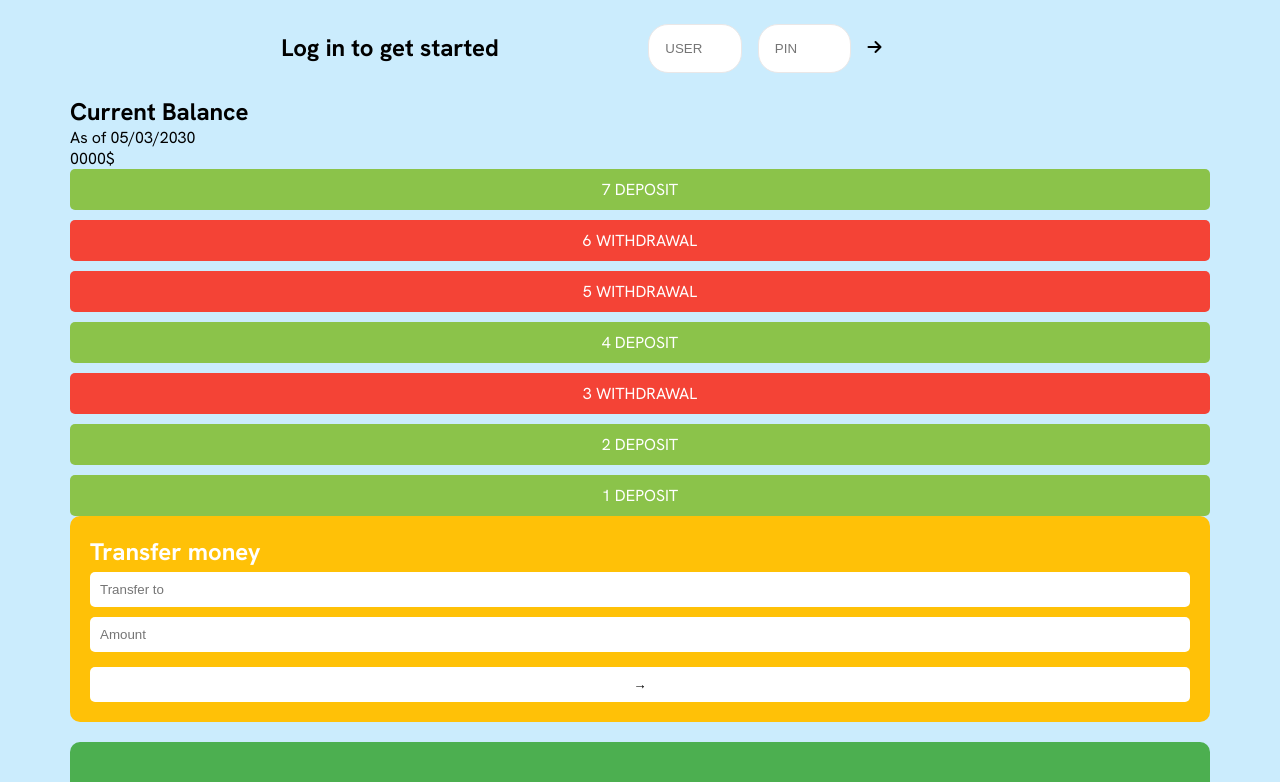
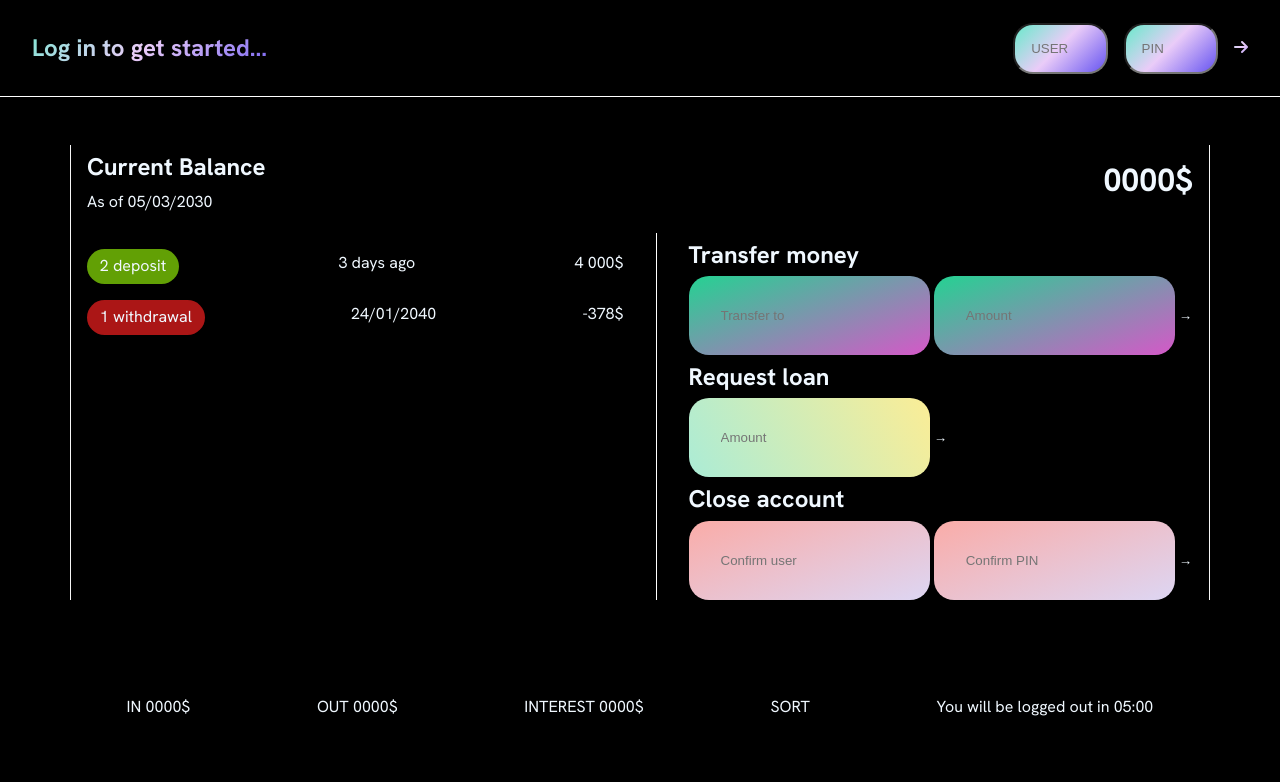
Before and after one commit to itsSakshii/Banking-App, a plain HTML site: page index.html in a window 1280 px wide. Shown: the top 782 px of the page. Drawn offline with Linux system fonts and the light colour scheme.

Commit message:
first commit

```diff
--- a/index.html
+++ b/index.html
@@ -13,7 +13,8 @@
 </head>
 <body>
    <header>
-      <h1>Log in to get started</h1>
+
+      <h1>Log in to get started...</h1>
 
       <div class="side-btn">
         <input type="text" placeholder="USER">
@@ -24,33 +25,35 @@
 
    </header>
    <main class="container">
-      <div class="heading">
-         <h2>Current Balance</h2>
-         <p>As of 05/03/2030</p>
+       <div class="balance">
+        <div>
+            <p class="bal_label">Current Balance</p>
+         <p class = "bal_date">
+            As of<span class ="date"> 05/03/2030</span>
+         </p>
+        </div>
+        <p class="bal_val">0000$</p>
       </div>
-      <div class="balance">0000$</div>
+
 
 
    <section>
-      <!-- <div class="container grid-container">
-         <div class="grid-item"></div>
-         <div class="grid-item"><h1>asdrtgyujkbvb233</h1></div>
-         <div class="grid-item"><h1>asdrtgyujkb234</h1></div>
-         <div class="grid-item"><h1>asdrtgyujkb235</h1></div>
-         <div class="grid-item"><h1>asdrtgyujkb236</h1></div>
-         <div class="grid-item"><h1>asdrtgyujkb237</h1></div>
-      </div> -->
-      <div class="container">
-         <div class="transactions">
-             <div class="transaction deposit">7 DEPOSIT</div>
-             <div class="transaction withdrawal">6 WITHDRAWAL</div>
-             <div class="transaction withdrawal">5 WITHDRAWAL</div>
-             <div class="transaction deposit">4 DEPOSIT</div>
-             <div class="transaction withdrawal">3 WITHDRAWAL</div>
-             <div class="transaction deposit">2 DEPOSIT</div>
-             <div class="transaction deposit">1 DEPOSIT</div>
-         </div>
-         <div class="main-content">
+     <div class ="mov">
+        <div class="mov_row">
+        <div class="mov_type mov_type--deposit">2 deposit</div>
+        <div class = "mov_date">3 days ago</div>
+        <div class = "mov_val">4 000$</div>
+        </div>
+        <div class="mov_row">
+            <div class="mov_type mov_type--withdrawal">1 withdrawal
+
+            </div>
+            <div class="mov_date">24/01/2040</div>
+            <div class = "mov_value">-378$</div>
+        </div>
+     </div>
+
+         <div class="summary">
              <div class="transfer-money">
                  <h2>Transfer money</h2>
                  <input type="text" placeholder="Transfer to">
@@ -69,15 +72,17 @@
                  <button>→</button>
              </div>
          </div>
-         <div class="footer">
-             <div>IN 0000$</div>
-             <div>OUT 0000$</div>
-             <div>INTEREST 0000$</div>
-             <div>SORT</div>
-             <div>You will be logged out in 05:00</div>
-         </div>
+
      </div>
    </section>
    </main>
+   <div class="footer">
+    <div>IN 0000$</div>
+    <div>OUT 0000$</div>
+    <div>INTEREST 0000$</div>
+    <div>SORT</div>
+    <div>You will be logged out in 05:00</div>
+</div>
+
 </body>
 </html>
--- a/style.css
+++ b/style.css
@@ -4,142 +4,133 @@
     box-sizing: border-box;
 }
 body{
-    background-color: rgb(203, 236, 253);
+    background-color: black;
     font-family: "Hanken Grotesk", sans-serif;
+    color: aliceblue;
 
 }
 .container{
     width: 1140px;
     margin: auto;
+    border-right: .1px solid whitesmoke;
+    border-left: .1px solid whitesmoke;
+    line-height:1.8;
+    padding-inline: 1rem;
 }
 header{
     display: flex;
-    justify-content: center;
+    justify-content: space-between;
     align-items: center;
-    gap: 2rem;
     line-height: 4;
+    padding-inline: 2rem;
+    border-bottom:.5px solid white;
+
 }
 h1{
     font-size: 24px;
+    /* background-color: aliceblue; */
+    background: linear-gradient(-225deg, #69EACB 0%, #EACCF8 48%, #6654F1 100%);
+    -webkit-background-clip: text;
+    -webkit-text-fill-color: transparent;
+
+}
+
+.side-btn {
+
+   display: flex;
+   justify-content: flex-end;
+   align-items: center;
+   gap: 1rem;
+
 }
 .side-btn input{
-    border: 1px solid rgb(234, 231, 231);
+
     padding: 1rem;
     border-radius: 20px;
     width: 20%;
-}
-.side-btn {
-
-   display: flex;
-   justify-content: center;
-   align-items: center;
-   gap: 1rem;
+    background: linear-gradient(-225deg, #69EACB 0%, #EACCF8 48%, #6654F1 100%);
 }
 a{
-    color: black;
+    background: linear-gradient(-225deg, #69EACB 0%, #EACCF8 48%, #6654F1 100%);
+    -webkit-background-clip: text;
+    -webkit-text-fill-color: transparent;
+
 }
-/* main{
+
+.balance{
+
     display: flex;
     justify-content: space-between;
     align-items: center;
+    margin-top: 3rem;
 
-    margin-top: 3rem;
-} */
-/* .balance{
-    font-size: 2rem;
 }
-.grid-container{
-    display: grid;
-   grid:auto-flow / 1fr 1fr ;
-   border-color: blue;
-   background-color: bisque;
-   grid-auto-rows: max-content(574px,auto);
-}
-.grid-container .grid-item {
-    grid-column: span 1;
-  }
-   */
-   .block{
-    display: grid;
-    grid-template-columns: 1fr 2fr;
-    grid-template-rows: auto 1fr auto;
-    height: 100vh;
-    gap: 10px;
-    padding: 20px;
+.balance .bal_label{
+    font-size: 1.5rem;
+    font-weight: 700;
+    /* background-color: azure; */
 }
 
-.transactions {
+.balance .bal_val{
+    font-size: 2rem;
+    font-weight: 700;
+    /* background-color: blanchedalmond; */
+}
+section{
+    margin-top: 1rem;
+
     display: flex;
-    flex-direction: column;
-    gap: 10px;
+    gap:2rem;
+
+}
+section .mov{
+    flex: 50%;
+}
+section .mov_row{
+    display: flex;
+    justify-content: space-between;
+    margin-top: 1rem;
+}
+section .mov_row .mov_type--deposit{
+    padding: .2rem .8rem;
+    background-color: rgb(98, 160, 5);
+    border-radius: 30px;
+}
+section .mov_row .mov_type--withdrawal{
+    padding: .2rem .8rem;
+    border-radius: 30px;
+    background-color: rgb(171, 22, 22);
+}
+section .summary{
+    flex: 50%;
+    align-items: flex-end;
+    border-left: 1px solid white;
+    padding-left: 2rem;
+}
+section .summary .transfer-money input{
+    background-image: linear-gradient(-20deg, #d558c8 0%, #24d292 100%);
+
+}
+section .summary .request-loan input{
+    background-image: linear-gradient(60deg, #abecd6 0%, #fbed96 100%);
+}
+section .summary .close-account input{
+    background-image: linear-gradient(-20deg, #ddd6f3 0%, #faaca8 100%, #faaca8 100%);
 }
 
-.transaction {
-    padding: 10px;
-    border-radius: 5px;
-    text-align: center;
+section .summary input{
+     padding: 2rem;
+     border-radius: 20px;
+     background: none;
+     border: none;
 }
-
-.deposit {
-    background-color: #8BC34A;
-    color: white;
+section .summary button{
+    background-color: transparent;
+    border: none;
+    color: aliceblue;
 }
-
-.withdrawal {
-    background-color: #F44336;
-    color: white;
+.footer{
+    margin-top: 6rem;
+   display: flex;
+   justify-content: space-evenly;
 }
-
-.main-content {
-    display: grid;
-    grid-template-rows: repeat(3, 1fr);
-    gap: 20px;
-}
-
-.transfer-money, .request-loan, .close-account {
-    display: flex;
-    flex-direction: column;
-    justify-content: center;
-    padding: 20px;
-    border-radius: 10px;
-    color: white;
-}
-
-.transfer-money {
-    background-color: #FFC107;
-}
-
-.request-loan {
-    background-color: #4CAF50;
-}
-
-.close-account {
-    background-color: #F44336;
-}
-
-.transfer-money input, .request-loan input, .close-account input {
-    margin: 5px 0;
-    padding: 10px;
-    border: none;
-    border-radius: 5px;
-}
-
-button {
-    margin-top: 10px;
-    padding: 10px;
-    border: none;
-    border-radius: 5px;
-    background-color: #ffffff;
-    cursor: pointer;
-}
-
-.footer {
-    display: flex;
-    justify-content: space-between;
-    align-items: center;
-    grid-column: span 2;
-    background-color: #333;
-    color: white;
-    padding: 10px 20px;
-    border-radius: 10px;
-}
```
